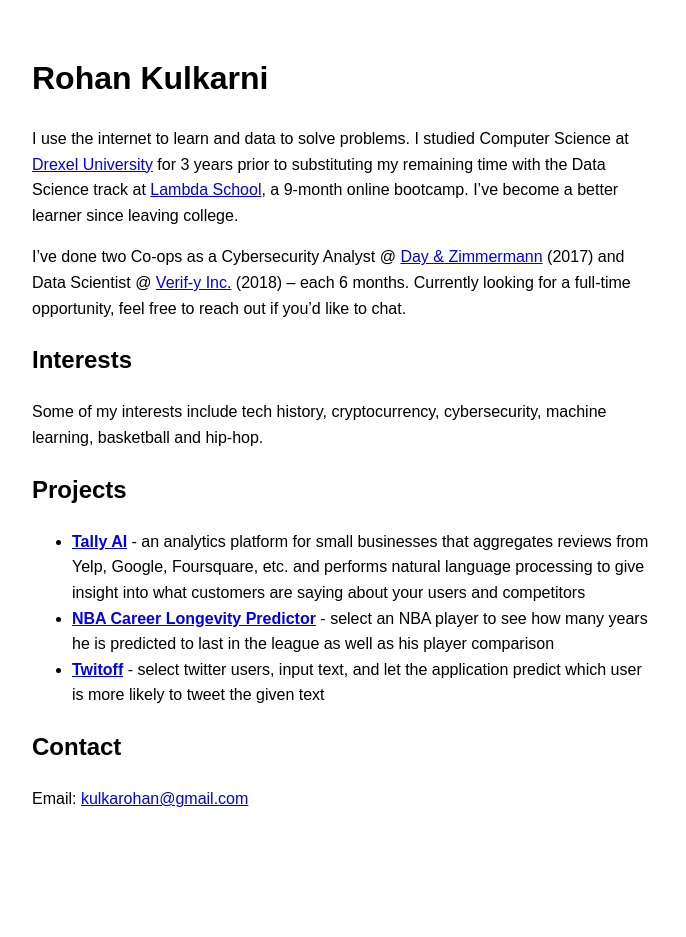
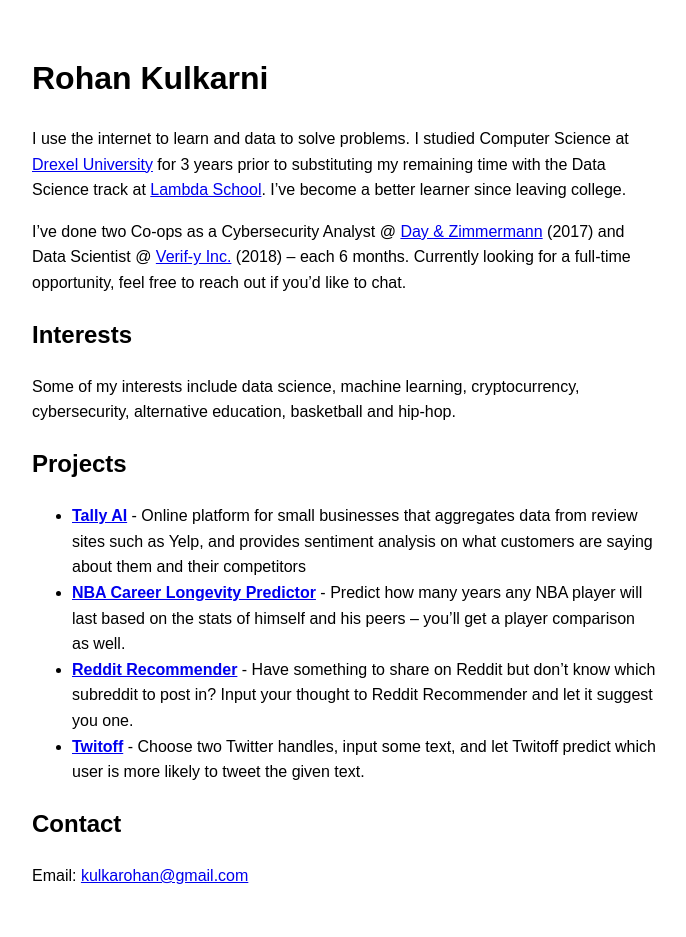
Before and after one commit to kulkarohan/portfolio, a Jekyll site: the page built from index.md, in a window 1280 px wide. Shown: the whole page, without its empty margins (296-982 px from the left). Built offline with Jekyll 4.4.1, drawn with Linux system fonts in a browser that asks for light colours; our own code applies the rules of GitHub Pages for plain Markdown files; before the commit the page ends 900 px from its top, so only the background shows below that.

Commit message:
Update index.md

```diff
--- a/index.md
+++ b/index.md
@@ -1,17 +1,18 @@
 # Rohan Kulkarni
 
-I use the internet to learn and data to solve problems. I studied Computer Science at [Drexel University](https://drexel.edu/) for 3 years prior to substituting my remaining time with the Data Science track at [Lambda School](https://lambdaschool.com/), a 9-month online bootcamp. I've become a better learner since leaving college.
+I use the internet to learn and data to solve problems. I studied Computer Science at [Drexel University](https://drexel.edu/) for 3 years prior to substituting my remaining time with the Data Science track at [Lambda School](https://lambdaschool.com/). I've become a better learner since leaving college.
 
 I've done two Co-ops as a Cybersecurity Analyst @ [Day & Zimmermann](https://www.dayzim.com/) (2017) and Data Scientist @ [Verif-y Inc.](https://verif-y.com/) (2018) -- each 6 months. Currently looking for a full-time opportunity, feel free to reach out if you'd like to chat.
 
 ## Interests
-Some of my interests include tech history, cryptocurrency, cybersecurity, machine learning, basketball and hip-hop.
+Some of my interests include data science, machine learning, cryptocurrency, cybersecurity, alternative education, basketball and hip-hop.
 
 ## Projects
 
-- [**Tally AI**](https://tally-ai.com/) - an analytics platform for small businesses that aggregates reviews from Yelp, Google, Foursquare, etc. and performs natural language processing to give insight into what customers are saying about your users and competitors
-- [**NBA Career Longevity Predictor**](https://nba-clp.netlify.com/) - select an NBA player to see how many years he is predicted to last in the league as well as his player comparison
-- [**Twitoff**](https://twitoff-kulkarohan.herokuapp.com/) - select twitter users, input text, and let the application predict which user is more likely to tweet the given text
+- [**Tally AI**](https://tally-ai.com/) - Online platform for small businesses that aggregates data from review sites such as Yelp, and provides sentiment analysis on what customers are saying about them and their competitors
+- [**NBA Career Longevity Predictor**](https://nba-clp.netlify.com/) - Predict how many years any NBA player will last based on the stats of himself and his peers -- you'll get a player comparison as well.
+- [**Reddit Recommender**](http://reddit-post-here.herokuapp.com/) - Have something to share on Reddit but don't know which subreddit to post in? Input your thought to Reddit Recommender and let it suggest you one.
+- [**Twitoff**](https://twitoff-kulkarohan.herokuapp.com/) - Choose two Twitter handles, input some text, and let Twitoff predict which user is more likely to tweet the given text.
 
 ## Contact
 
```
